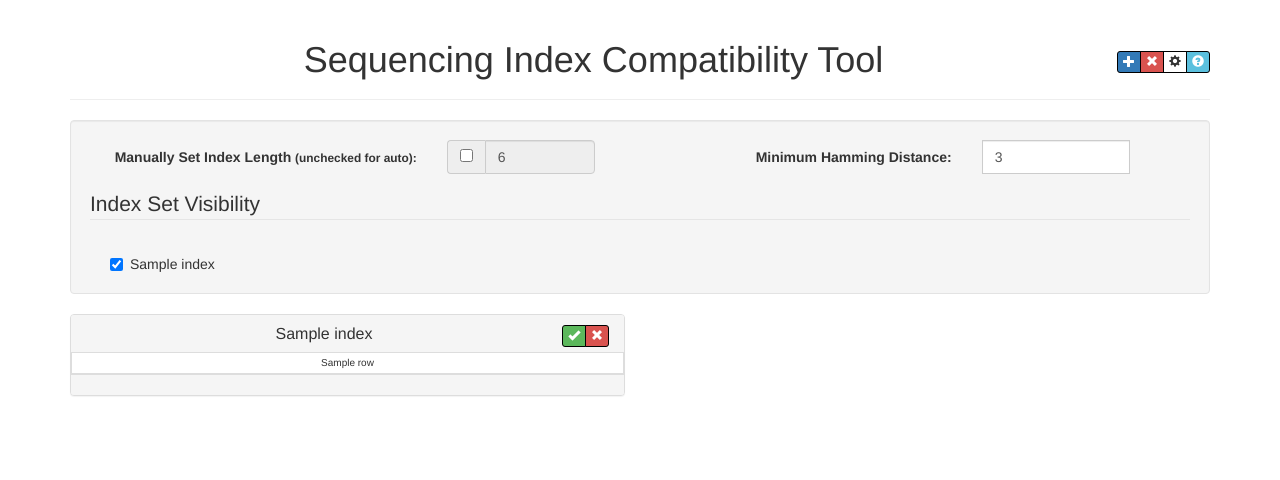
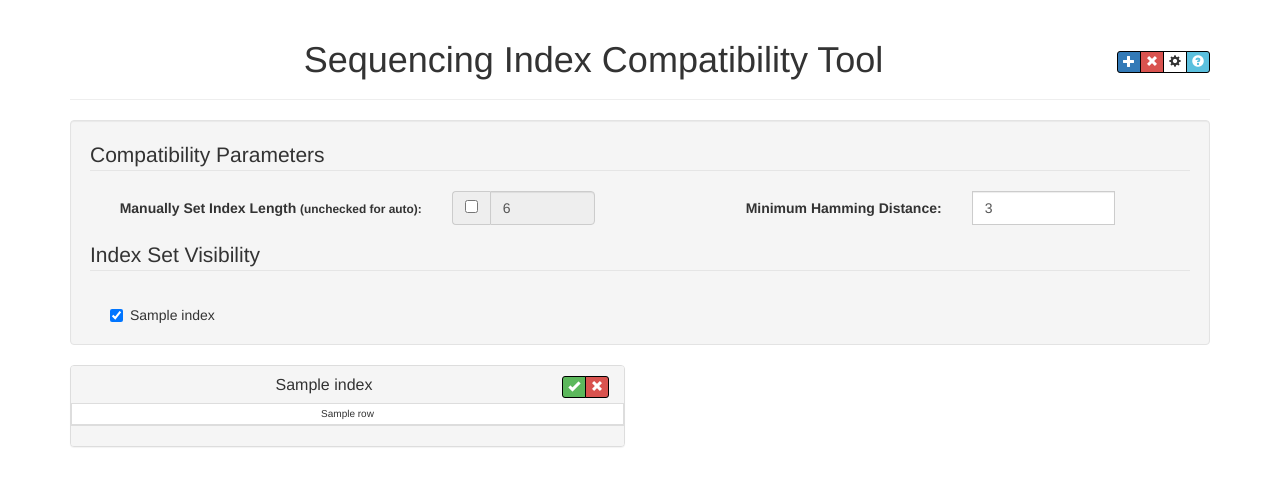
Before and after one commit to mfcovington/django-compatible-index-calculator, a Django app: template compatible_index_sequences/templates/compatible_index_sequences/index_set_list_view.html in a window 1280 px wide, after a click that opens the changed part. Shown: the top 480 px of the page. Run offline with Django 3.2, Linux system fonts and the light colour scheme; the template is opened without the code that fills it: most values are stand-ins (such as "Sample title", 1, 10 or a date in 2020); some libraries are stand-ins or nearby versions.

Commit message:
Add legend for compatibility parameters in config panel

```diff
--- a/compatible_index_sequences/templates/compatible_index_sequences/index_set_list_view.html
+++ b/compatible_index_sequences/templates/compatible_index_sequences/index_set_list_view.html
@@ -32,6 +32,10 @@
       <div class="well">
         <div class="row">
           <form class="form-horizontal">
+
+            <div class="col-sm-12">
+              <legend>Compatibility Parameters</legend>
+
               <div class="form-group col-sm-6">
                 <label class="control-label col-lg-8" for="config-length-manual">Manually Set Index Length <small>(unchecked for auto):</small></label>
                 <div class="col-lg-4">
@@ -43,6 +47,7 @@
                   </div>
                 </div>
               </div>
+
               <div class="form-group col-sm-6">
                 <label class="control-label col-lg-8" for="config-distance">Minimum Hamming Distance:</label>
                 <div class="col-lg-4">
@@ -50,6 +55,8 @@
                     <input id="config-distance" type="text" class="form-control" aria-label="..." value="3">
                   </div>
                 </div>
+              </div>
+
             </div>
 
             <div id="config-visibility" class="col-sm-12">
```
Lines whose indentation alone changed are shown as unchanged.
